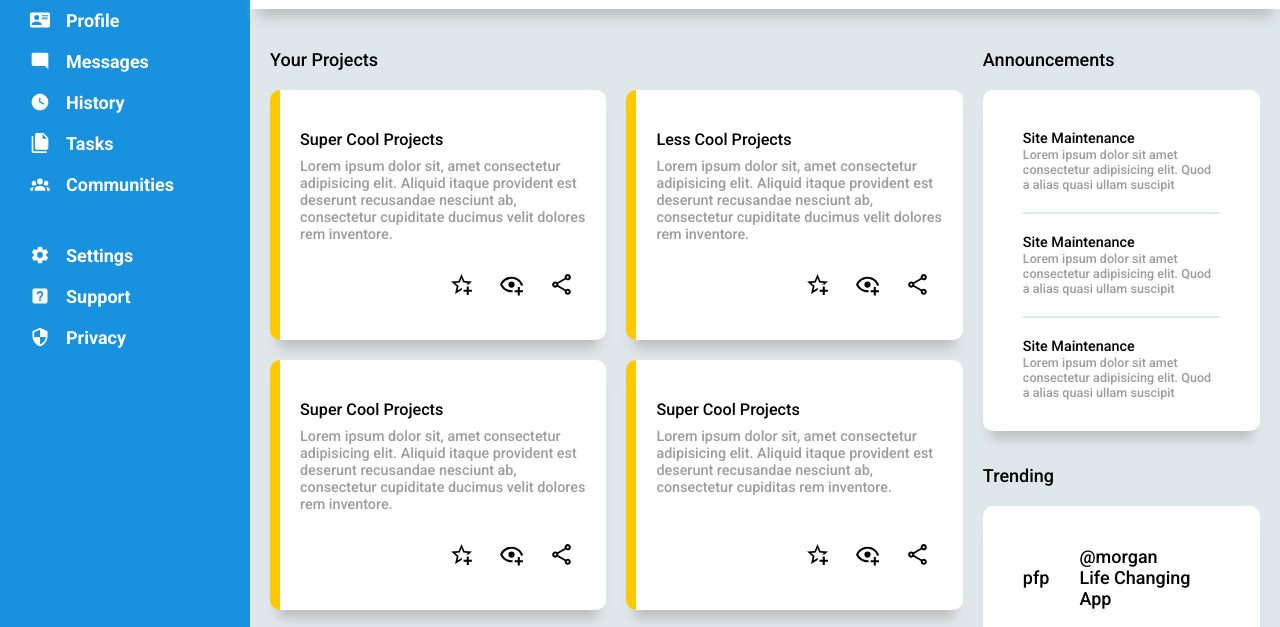
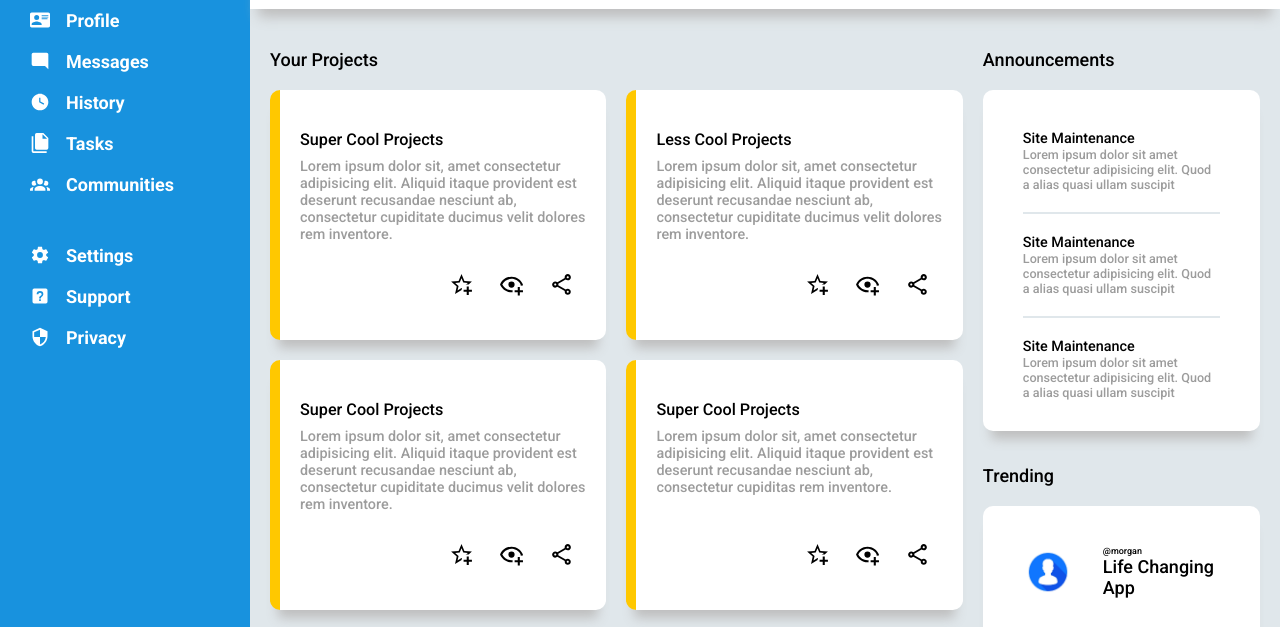
Before and after one commit to Braumski/odin-dashboard, a plain HTML site: page index.html in a window 1280 px wide. Shown: the part 161-788 px from the top of the page. Drawn offline with Linux system fonts and the light colour scheme.

Commit message:
so closee

```diff
--- a/index.html
+++ b/index.html
@@ -423,9 +423,12 @@
             <h1>Trending</h1>
             <div class="trending-body">
               <div class="profile">
-                <div class="pfp">pfp</div>
+                <img
+                  src="/pics/blue-circle-with-white-user_78370-4707.jpg"
+                  alt="profile-pic"
+                />
                 <div class="description">
-                  <div class="@">@morgan</div>
+                  <div class="tag">@morgan</div>
                   <div class="subtitle">Life Changing App</div>
                 </div>
               </div>
--- a/styles.scss
+++ b/styles.scss
@@ -296,6 +296,15 @@ img {
           display: flex;
           align-items: center;
           gap: 30px;
+          > img {
+            width: 50px;
+            height: 50px;
+          }
+          > .description {
+            > .tag {
+              font-size: 0.5rem;
+            }
+          }
         }
       }
     }
```
Also changed, not shown: styles.css, 1 other file.
